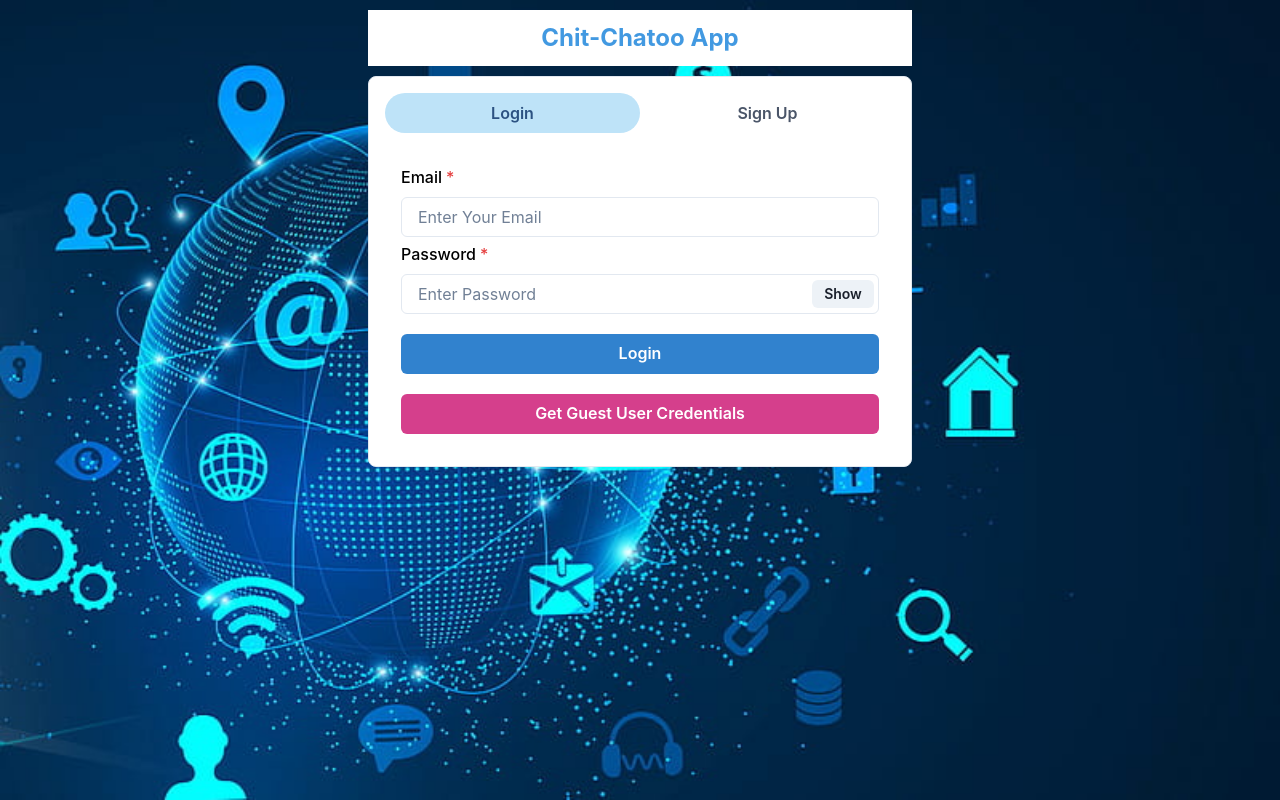
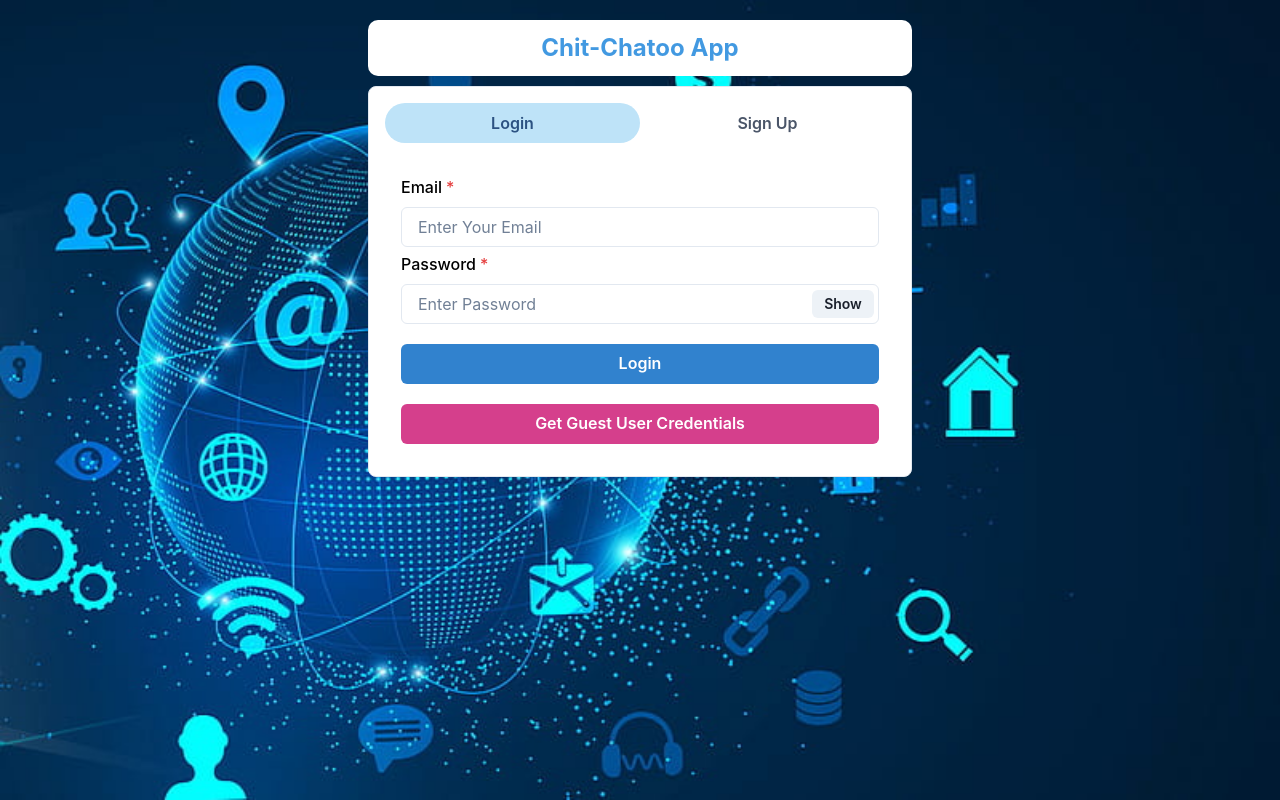
Before and after one commit to Madhavi-Teegireddy/C-, a React (Create React App) app in the folder frontend/: page / in a window 1280 px wide. Built offline with nearby package versions, Linux system fonts and the light colour scheme.

Commit message:
login signup ui

```diff
--- a/frontend/src/Pages/Home.jsx
+++ b/frontend/src/Pages/Home.jsx
@@ -9,7 +9,7 @@ const Home = () => {
   return (
     <Container maxW="xl" centerContent>
 
-      <Center bg='white' h='20px' color='blue.400' mb="10px" mt="10px" width="100%" p={7} fontSize="2xl" fontWeight={"bold"}>
+      <Center bg='white' borderRadius={"10px"} h='20px' color='blue.400' mb="10px" mt="20px" width="100%" p={7} fontSize="2xl" fontWeight={"bold"}>
       Chit-Chatoo App</Center>
 
 
```
